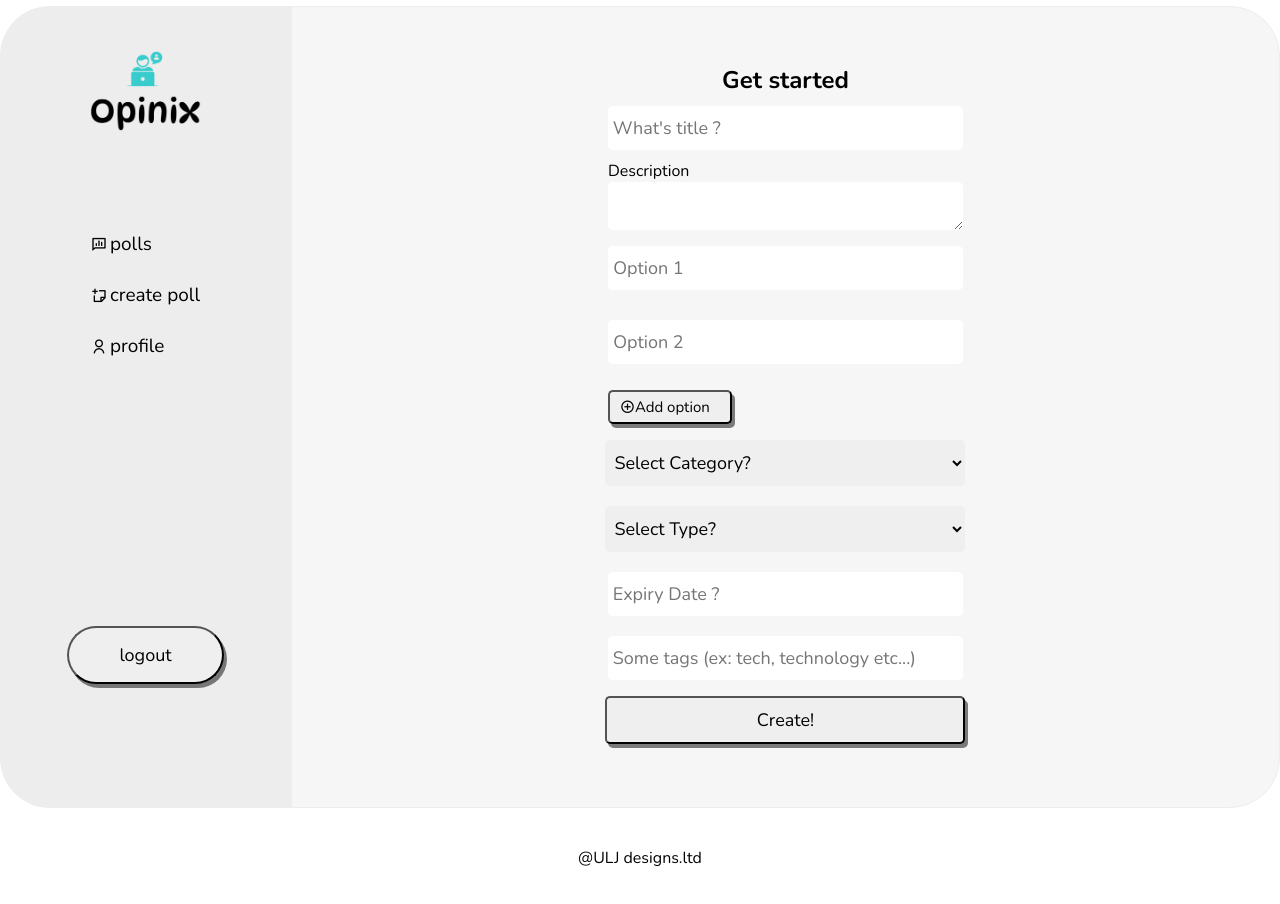
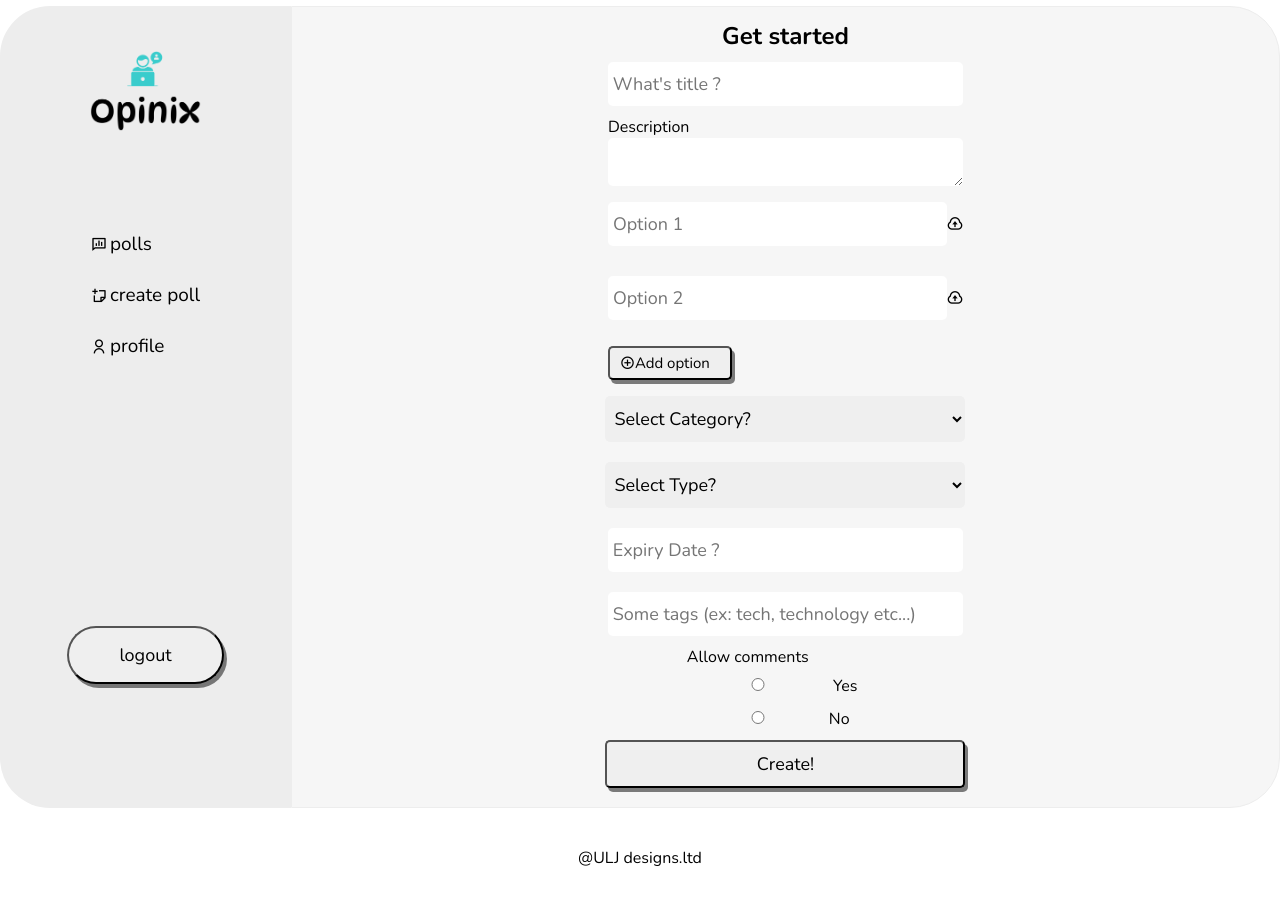
Before and after one commit to jdsteadycode/opinix-web, a React (Vite) app in the folder frontend/: page /create-poll in a window 1280 px wide. Shown: the top 904 px of the page. Built offline with nearby package versions, Linux system fonts and the light colour scheme; sample sign-in values are in the browser's storage.

Commit message:
added Poll Creation functionality for opinix-web

```diff
--- a/frontend/src/pages/CreatePoll.jsx
+++ b/frontend/src/pages/CreatePoll.jsx
@@ -3,34 +3,51 @@ import { useState } from "react";
 
 // () -> CreatePoll component
 function CreatePoll() {
-    // initial state array
+
+    // initial state array for `unique-id` in options*
+    const [uniqueId, setUniqueId] = useState(3);
+
+    // initial state array for input-date
     const [inputType, setInputType] = useState("text");
 
     // intitial pollOptions state array
     // minimum 2 options**
-    const [pollOptions, setPollOptions] = useState(["", ""]);
+    const [pollOptions, setPollOptions] = useState([
+        {"id": 1, text: "", file: null },
+        {"id": 2, text: "", file: null }
+    ]);
 
     // initial state array
     const [hoveredOptionIndex, setHoveredOptionIndex] = useState(null);
+
+    // initial array state**
+    const [errors, setErrors] = useState({});
 
     // check log**
     // console.log(useState(["", ""]));
 
     // () -> handle option index change
-    function handleOptionChange(value, index) {
+    function handleOptionChange(value, id) {
         // check log**
         console.log(value);
-        console.log(index);
-
-        // get the options as copy
-        let optionsCopy = pollOptions.slice(0);
-
-        // update the value
-        optionsCopy[index] = value;
+        console.log(id);
 
         // update the state
-        setPollOptions(optionsCopy);
+        setPollOptions(prev =>
+            prev.map(opt => (opt.id === id ? { ...opt, text: value } : opt))
+        );
+    }
 
+    // () -> handle file option change
+    function handleFileOptionChange(file, id) {
+        // check log**
+        console.log(file);
+        console.log(id);
+
+        // update the state
+        setPollOptions(prev =>
+            prev.map(opt => (opt.id === id ? { ...opt, file } : opt))
+        );
     }
 
     // () -> add new option(s)
@@ -47,26 +64,34 @@ function CreatePoll() {
         // a new copy of poll-options
         let newArray = pollOptions.slice(0);
 
+        // get the new id
+        const newId = uniqueId;
+
+        // update the state*
+        setUniqueId(prev => prev + 1);
+
         // add a new option!
-        newArray.push("");
+        newArray.push({"id": newId, "text": "", "file": null});
 
         // update the options with new-one
         setPollOptions(newArray);
     }
 
     // () -> handle option delete
-    function handleRemoveOption(index) {
+    function handleRemoveOption(id) {
 
         // check log**
         // console.log(index);
 
         // a copy of array except the item at index?
         let pollOptionsCopy = pollOptions.filter(function(option, i, pollOptions) {
-            return i !== index;
+            return option.id !== id;
         });
 
         // update the state/ poll-options
         setPollOptions(pollOptionsCopy);
+
+        console.log(pollOptions);
     }
 
     // () -> handle input type's change when focused
@@ -75,24 +100,150 @@ function CreatePoll() {
         // console.log(event.target.type);
 
         // update the state (type of the focused input?)
-        setInputType("date");
+        setInputType("datetime-local");
     }
 
+    // () -> extract the user from jwt
+    function parseJwt(token) {
+        try {
+            const base64Url = token.split('.')[1];
+            const base64 = base64Url.replace(/-/g, '+').replace(/_/g, '/');
+            return JSON.parse(atob(base64));
+        } catch (err) {
+            console.error("Invalid token", err);
+            return null;
+        }
+    }
 
+    // () -> handle form submission
+    async function handlePollCreation(event) {
+        // restrict default behavior*
+        event.preventDefault();
+
+        // grab the token?
+        const user_id = parseJwt(localStorage.getItem("token"))?.id;
+        console.log(user_id);
+        // initial form-data
+        const formData = new FormData();
+
+        // grab values from form inputs
+        const title = event.target.title.value;
+        const description = event.target.description.value;
+        const category_name = event.target.category.value;
+        const pollType = event.target.type.value === "Single Choice" ? "single" : "multi";
+        const allow_comments = event.target["allow-comments"].value;
+        const max_choices = pollOptions.length;
+        let expires_at = event.target.expiryDate.value;
+
+         // Basic validation
+        const newErrors = {};
+        if (!title) newErrors.title = "Title is required";
+        if (!description) newErrors.description = "Description is required";
+        if (!category_name || category_name === "Select Type?") newErrors.category = "Category required";
+        if (!pollType || pollType === "Select Type?") newErrors.type = "Poll type required";
+        if (!expires_at) newErrors.expiry = "Expiry date required";
+        pollOptions.forEach((opt, index) => {
+        if (!opt.text) newErrors[`option${index}`] = `Option ${index + 1} cannot be empty`;
+        });
+
+        // update the errors state**
+        setErrors(newErrors);
+        if (Object.keys(newErrors).length) return;
+
+        // check for expiry-date
+        if (expires_at) {
+        // Convert input (yyyy-mm-dd) to proper datetime string
+        const date = new Date(expires_at);
+
+        // Format to MySQL DATETIME
+        const yyyy = date.getFullYear();
+        const mm = String(date.getMonth() + 1).padStart(2, "0");
+        const dd = String(date.getDate()).padStart(2, "0");
+        const hh = String(date.getHours()).padStart(2, "0");
+        const mi = String(date.getMinutes()).padStart(2, "0");
+        const ss = String(date.getSeconds()).padStart(2, "0");
+
+        // save the formatted-date
+        expires_at = `${yyyy}-${mm}-${dd} ${hh}:${mi}:${ss}`;
+        }
+
+        // append base fields
+        formData.append("title", title);
+        formData.append("description", description);
+        formData.append("user_id", user_id);
+        formData.append("category_name", category_name);
+        formData.append("poll_type", pollType);
+        formData.append("allow_comments", allow_comments);
+        formData.append("max_choices", max_choices);
+        formData.append("expires_at", expires_at);
+
+        // append options
+        pollOptions.forEach((opt, index) => {
+            formData.append(`options[${index}][text]`, opt.text);
+            if (opt.file) {
+                formData.append(`options[${index}][file]`, opt.file);
+            }
+        });
+
+        // append tags (split by commas for now)
+        const tags = event.target.tags.value.split(",").map(tag => tag.trim());
+        tags.forEach((tag, index) => {
+            if (tag) {
+                formData.append(`tags[${index}]`, tag);
+            }
+        });
+
+        // check log**
+        console.log(...formData);
+
+        // safe
+        try {
+            const res = await fetch("http://localhost:5000/api/poll/create", {
+                method: "POST",
+                body: formData,
+            });
+
+            // grab the response
+            const data = await res.json();
+            console.log("✅ Poll created:", data);
+
+            // reset the form*
+            formData.reset();
+
+            // update the options state**
+            setPollOptions([
+                { id: 1, text: "", file: null },
+                { id: 2, text: "", file: null }
+            ]);
+        }
+        // handle run-time issues
+        catch (err) {
+            // throw error
+            console.error("❌ Error creating poll:", err);
+        }
+    }
 
     // return jsx!
     return(
         <main className="app-content">
 
-            <form className="create-poll-form">
+            <form
+                className="create-poll-form"
+                onSubmit={handlePollCreation}
+            >
                 <h1>Get started</h1>
 
-                <input type="text" placeholder="What's title ?" />
+                <input name="title" type="text" placeholder="What's title ?" />
+                {errors.title && <span className="error">{errors.title}</span>}
+
 
                 <div className="poll-description">
                     <label htmlFor="poll-description-text-area">Description</label>
-                    <textarea className="poll-description-text-area">
+                    <textarea
+                        name="description"
+                        className="poll-description-text-area">
                     </textarea>
+                    {errors.description && <span className="error">{errors.description}</span>}
                 </div>
 
                 <div className="poll-option-box">
@@ -101,20 +252,34 @@ function CreatePoll() {
                         return (
                             <div
                                 className="poll-option-wrap"
-                                key={index}
-                                onMouseEnter={(event) => setHoveredOptionIndex(index)}
+                                key={option.id}
+                                onMouseEnter={(event) => setHoveredOptionIndex(option.id)}
                                 onMouseLeave={(event) => setHoveredOptionIndex(null)}
                             >
                                 <input
                                     className="option"
                                     type="text"
                                     placeholder={"Option " + (index + 1)}
-                                    onChange={(event) => handleOptionChange(event.target.value, index)}
+                                    onChange={(event) => handleOptionChange(event.target.value, option.id)}
                                 />
+                                {errors[`option${index}`] && <span className="error">{errors[`option${index}`]}</span>}
+
+                                <input
+                                    id={`file-${option.id}`}
+                                    className="option"
+                                    type="file"
+                                    style={{display: "none"}}
+                                    accept="image/*, video/*"
+                                    onChange={(event) => handleFileOptionChange(event.target.files[0], option.id)}
+                                />
+                                {/* custom-file-upload button */}
+                                <label htmlFor={`file-${option.id}`} className="file-upload-icon">
+                                    <i className="ri-upload-cloud-line"></i>
+                                </label>
                                 {/* only show remove poll button when there are atleast 2 options! */}
-                                {pollOptions.length > 2 && hoveredOptionIndex === index && (
+                                {pollOptions.length > 2 && hoveredOptionIndex === option.id && (
                                     <span
-                                        onClick={() => handleRemoveOption(index)}
+                                        onClick={() => handleRemoveOption(option.id)}
                                     >
                                         <i className="ri-close-circle-line"></i>
                                     </span>
@@ -137,34 +302,49 @@ function CreatePoll() {
                     )}
                 </div>
                 <div className="new-poll-option responsive">
-                    <button className="responsive-btn">
+                    <button className="responsive-btn"
+                        onClick={handleAddOption}
+                    >
                         <i className="ri-add-circle-line"></i>
                     </button>
                 </div>
 
-                <select className="poll-category">
+                <select name="category" className="poll-category">
                     <option value="Select Type?" hidden>Select Category?</option>
                     <option value="Technology">Technology</option>
                     <option value="Sports">Sports</option>
                     <option value="Entertainment">Entertainment</option>
-                    <option value="Politics">Politics</option>
+                    <option value="General Knowledge">General Knowldege</option>
                 </select>
+                {errors.category && <span className="error">{errors.category}</span>}
 
-                <select className="poll-type">
+                <select name="type" className="poll-type">
                     <option value="Select Type?" hidden>Select Type?</option>
                     <option value="Single Choice">Single Choice</option>
                     <option value="Multi Choice">Multi Choice</option>
                 </select>
+                {errors.type && <span className="error">{errors.type}</span>}
 
                 <input
+                    name="expiryDate"
                     type={inputType} placeholder="Expiry Date ? "
                     onFocus={handleInputFocusTextChange}
                 />
+                {errors.expiry && <span className="error">{errors.expiry}</span>}
 
                 <input
-                    type="text" placeholder="Some tags (ex: tech, technology etc...)"
+                    name="tags"
+                    type="text"
+                    placeholder="Some tags (ex: tech, technology etc...)"
                 />
-                <button type="submit">Create!</button>
+
+                <div className="poll-comments">
+                    <label htmlFor="allow-comment">Allow comments</label>
+                    <input type="radio" name="allow-comments" value={1} /> Yes
+                    <input type="radio" name="allow-comments" value={0} />
+                    No
+                </div>
+                <button className="create-btn" type="submit">Create!</button>
             </form>
         </main>
     );
```
